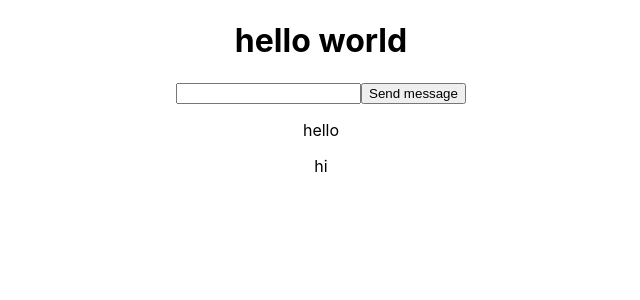
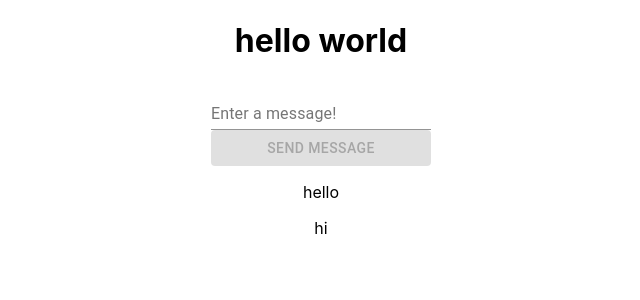
Before and after one commit to VedanthB/Facebook-messenger-clone, a React (Create React App) app in the folder facebookmessenger_app/: page / in a window 1280 px wide. Shown: the top 300 px of the page, without its empty margins (319-959 px from the left). Built offline with nearby package versions, Linux system fonts and the light colour scheme.

Commit message:
added material ui and form control

```diff
--- a/facebookmessenger_app/package.json
+++ b/facebookmessenger_app/package.json
@@ -3,6 +3,7 @@
   "version": "0.1.0",
   "private": true,
   "dependencies": {
+    "@material-ui/core": "^4.11.3",
     "@testing-library/jest-dom": "^5.11.9",
     "@testing-library/react": "^11.2.5",
     "@testing-library/user-event": "^12.7.1",
--- a/facebookmessenger_app/src/App.js
+++ b/facebookmessenger_app/src/App.js
@@ -1,5 +1,6 @@
 import React , { useState }from 'react';
 import './App.css';
+import { Button, FormControl, Input, InputLabel } from '@material-ui/core';
 
 function App() {
      const [input, setInput] = useState('');
@@ -21,8 +22,12 @@ function App() {
       <h1>hello world</h1>
 
       <form>
-      <input value={input}   onChange = {event => setInput(event.target.value)} />
-      <button type='submit' onClick={sendMessage} >Send message</button>
+           <FormControl>
+             <InputLabel >Enter a message!</InputLabel>
+             <Input value={input}   onChange = {event => setInput(event.target.value)} />
+             <Button disabled={!input} type='submit' onClick={sendMessage} variant="contained" color="primary">Send Message</Button>
+           </FormControl>
+       {/* <input value={input}   onChange = {event => setInput(event.target.value)} /> */}
       </form>
 
 
```
Also changed, not shown: 1 other file (tests, documents, lock files or other folders).
